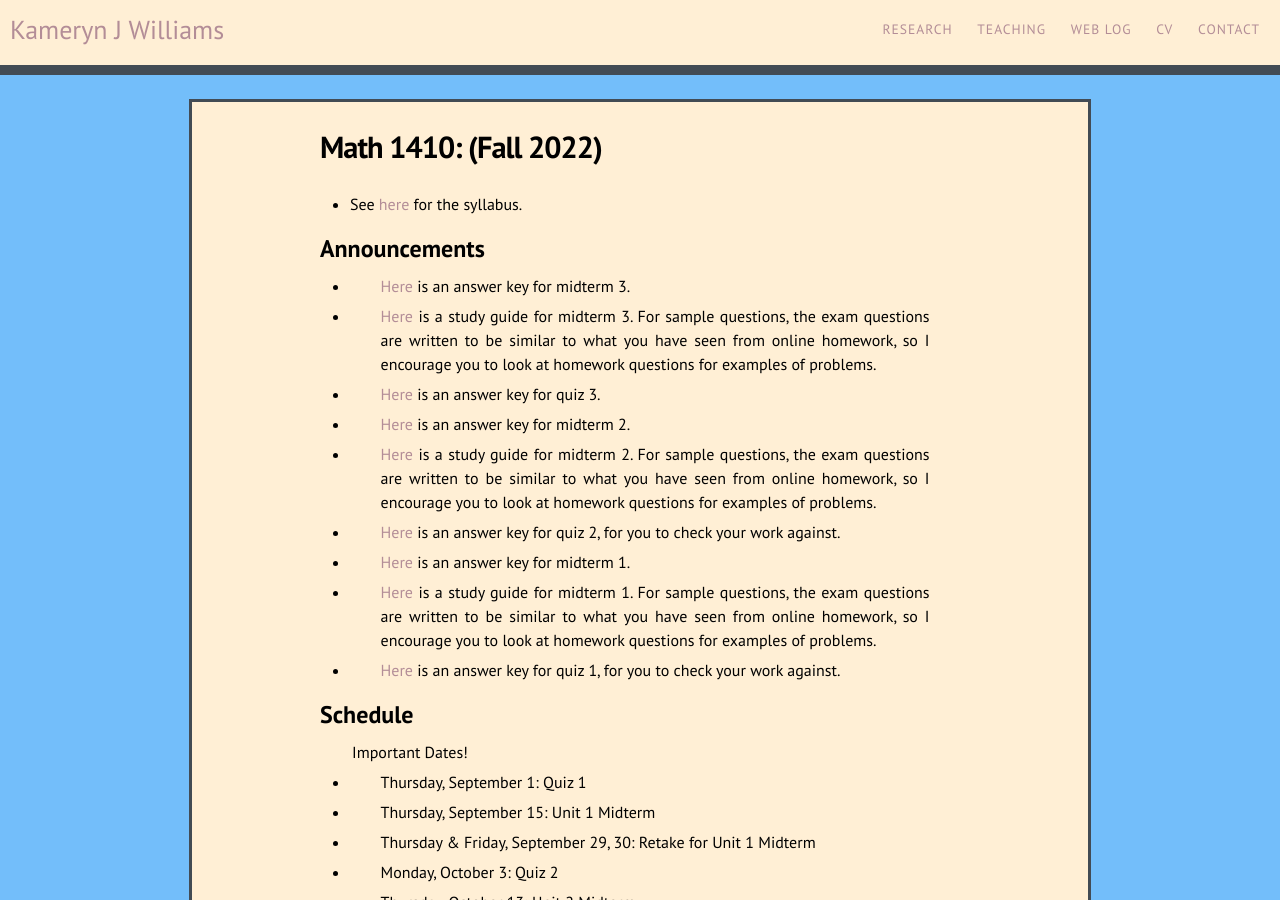
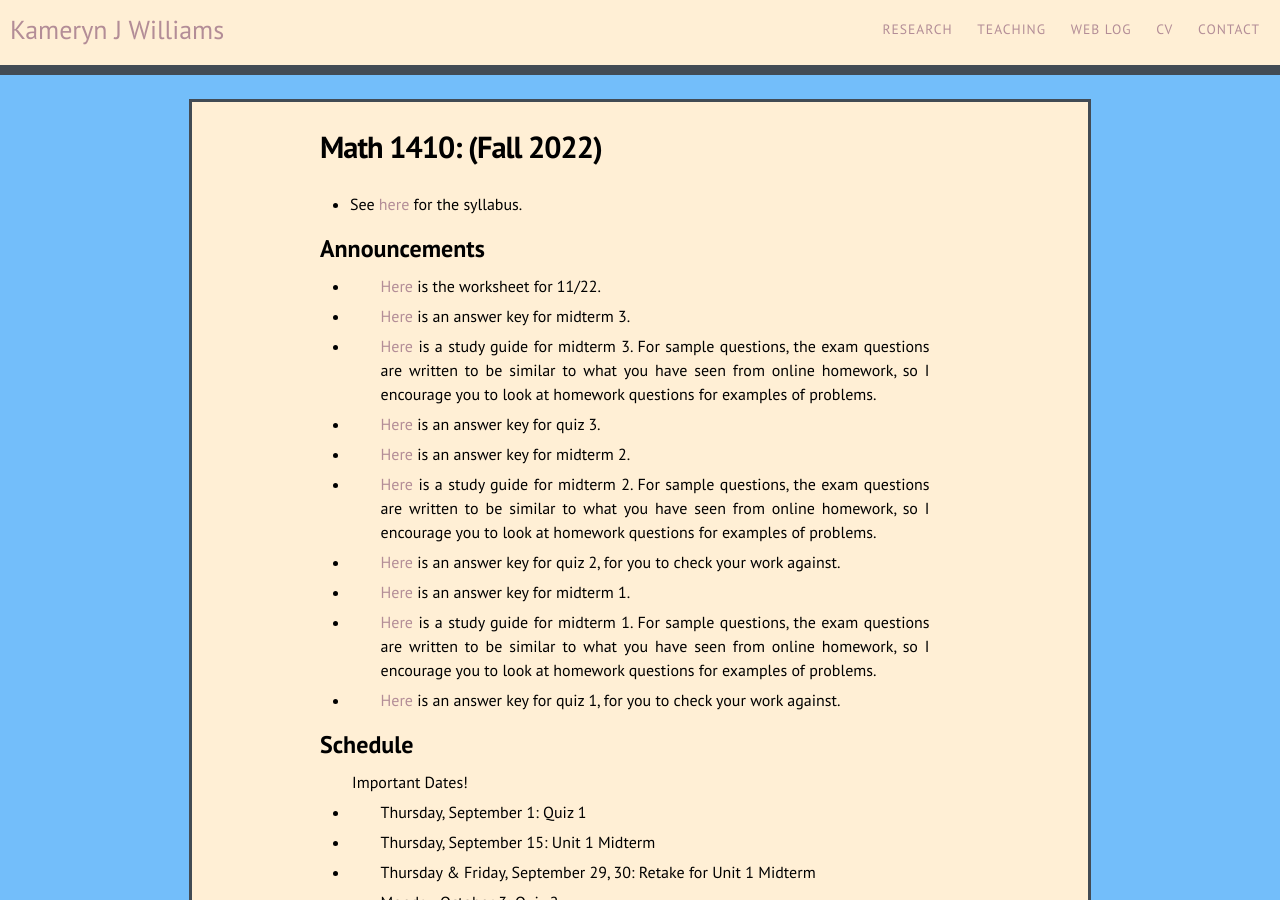
Before and after one commit to kamerynjw/kamerynjw.github.io, a Jekyll site: the page built from teaching/2022/math1410.md, in a window 1280 px wide and 900 px high. Built offline with Jekyll 4.4.1, drawn with Linux system fonts in a browser that asks for light colours; nearby versions of some CDN libraries.

Commit message:
ork sheet

```diff
--- a/teaching/2022/math1410.md
+++ b/teaching/2022/math1410.md
@@ -10,6 +10,8 @@ permalink: /teaching/2022/math1410/
 
 Announcements
 -------------
+
+* [Here]({{ page.url }}ws.pdf) is the worksheet for 11/22.
 
 * [Here]({{ page.url }}e3answers.pdf) is an answer key for midterm 3.
 
```
Also changed, not shown: 1 other file.
